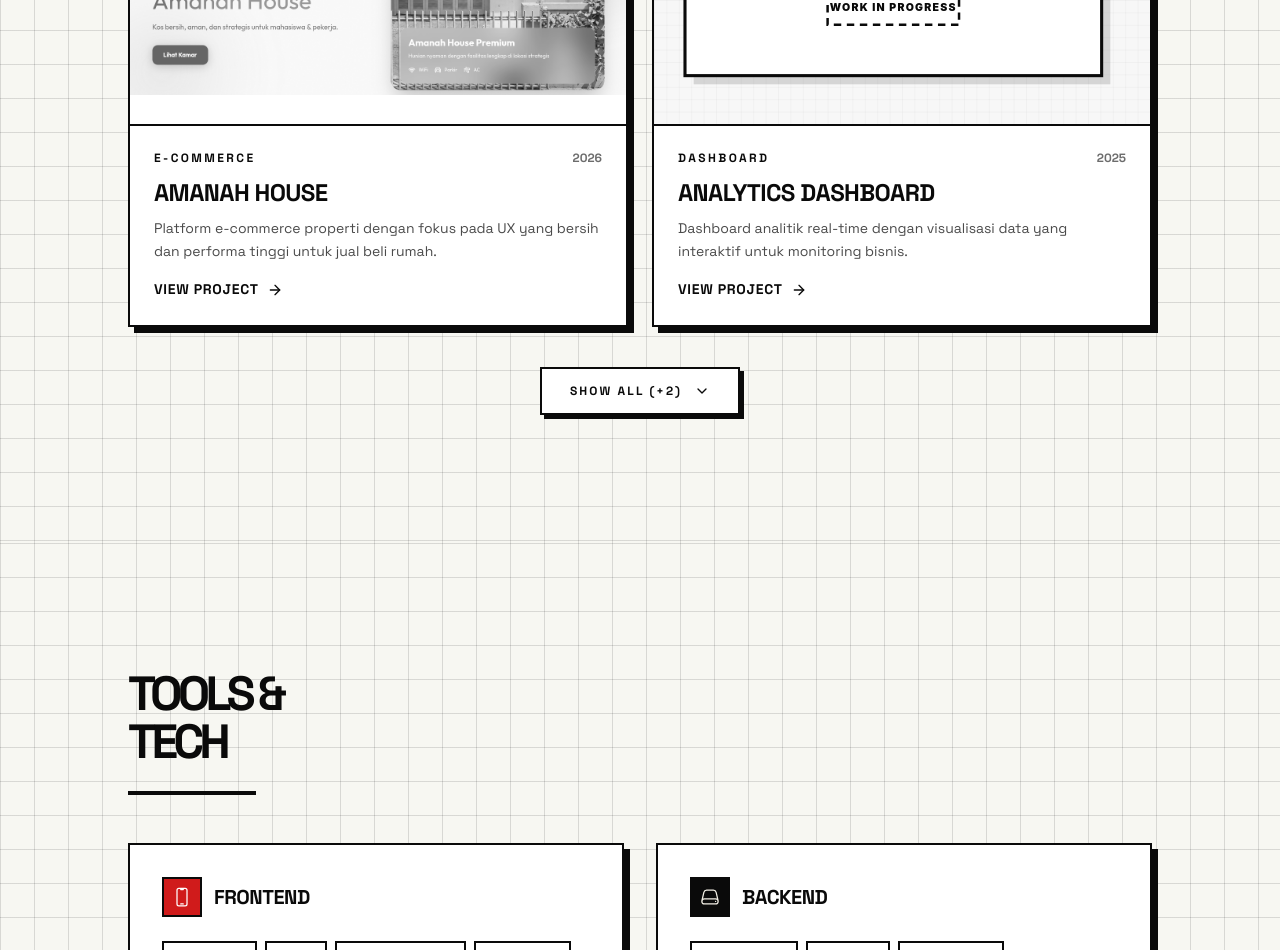
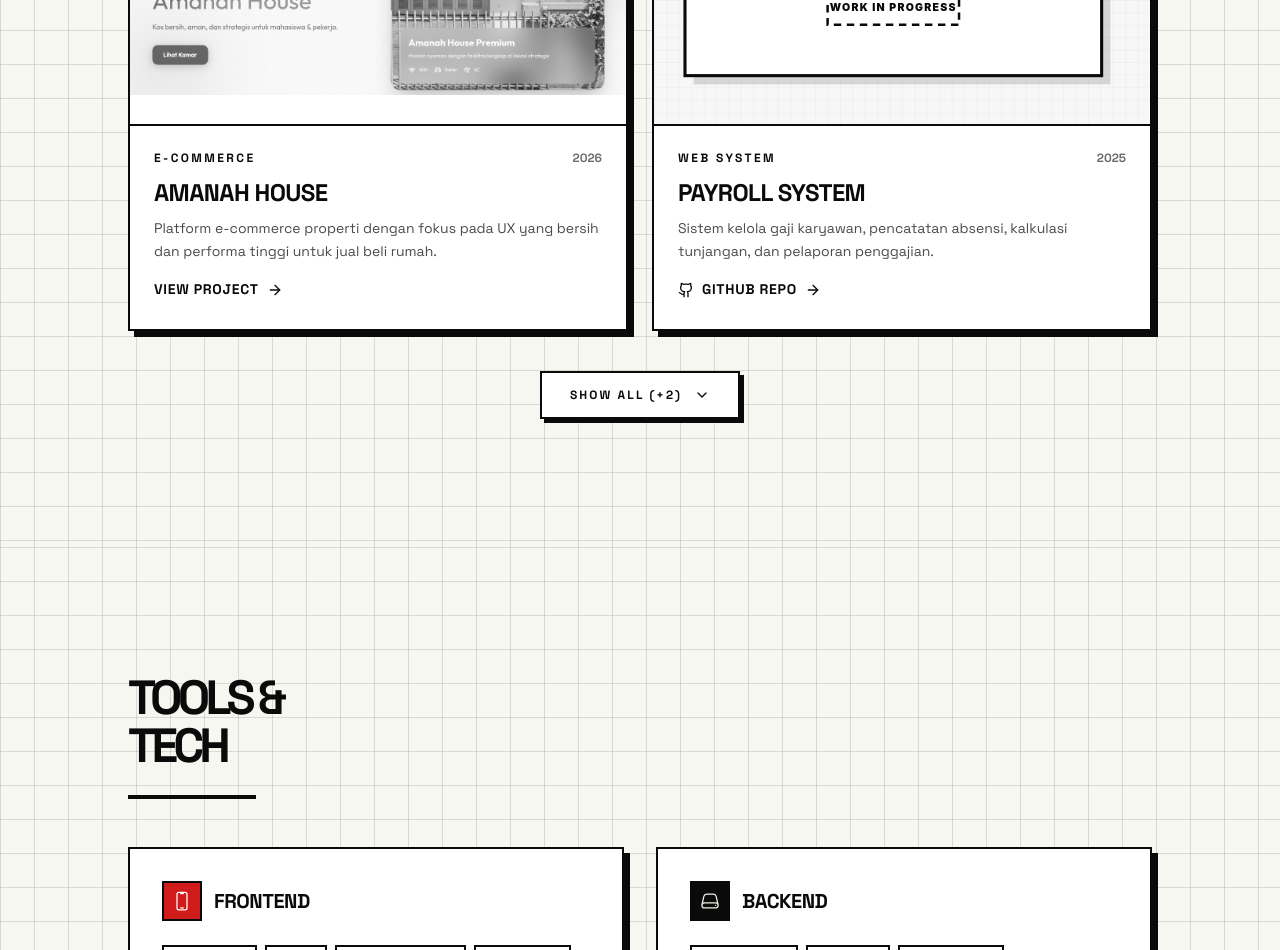
Before and after one commit to alwankapi/portfolio-v1, a Next.js app: page / in a window 1280 px wide. Shown: the part 2080-3030 px from the top of the page. Built offline with nearby package versions, Linux system fonts and the light colour scheme.

Commit message:
feat: enhance ProjectSection with GitHub links and video support in ProjectCard

```diff
--- a/components/sections/ProjectSection.jsx
+++ b/components/sections/ProjectSection.jsx
@@ -1,7 +1,7 @@
 "use client";
 
 import { AnimatePresence, motion } from "framer-motion";
-import { ArrowRight, ChevronDown } from "lucide-react";
+import { ArrowRight, ChevronDown, Github } from "lucide-react";
 import { useMemo, useState } from "react";
 import MagneticButton from "@/components/ui/MagneticButton";
 import Reveal from "@/components/ui/Reveal";
@@ -19,32 +19,31 @@ const projects = [
     tags: ["E-Commerce"],
     year: "2026",
     demo: "https://amanah-house.iceiy.com/?i=1",
-    // Locally rendered high-res mockup — no more broken external screenshot service.
     image: "/images/mockup-amanah-house.png",
   },
   {
-    title: "Analytics Dashboard",
-    desc: "Dashboard analitik real-time dengan visualisasi data yang interaktif untuk monitoring bisnis.",
-    tags: ["Dashboard"],
+    title: "Payroll System",
+    desc: "Sistem kelola gaji karyawan, pencatatan absensi, kalkulasi tunjangan, dan pelaporan penggajian.",
+    tags: ["Web System"],
     year: "2025",
-    demo: "#",
-    image: "https://picsum.photos/seed/analytics-dashboard/1600/1000.jpg",
+    github: "https://github.com/alwankapi/payroll-system",
+    image: "/images/mockup-fallback.svg",
   },
   {
-    title: "Startup Landing",
-    desc: "Halaman landing untuk startup teknologi dengan animasi modern dan tingkat konversi tinggi.",
-    tags: ["Landing Page"],
+    title: "Lost and Found App",
+    desc: "Platform penemuan dan pelaporan barang hilang untuk memudahkan pencarian dan pengembalian barang.",
+    tags: ["Web App"],
     year: "2025",
-    demo: "#",
-    image: "https://picsum.photos/seed/startup-landing-page/1600/1000.jpg",
+    github: "https://github.com/alwankapi/lost-and-found-app",
+    image: "/images/mockup-fallback.svg",
   },
   {
-    title: "Mobile App UI",
-    desc: "Desain aplikasi mobile untuk tracking aktivitas fitness dengan antarmuka minimalis.",
+    title: "Daily Activity App",
+    desc: "Aplikasi manajemen dan pencatatan aktivitas harian sederhana untuk meningkatkan produktivitas.",
     tags: ["Mobile App"],
     year: "2025",
-    demo: "#",
-    image: "https://picsum.photos/seed/mobile-fitness-app/1600/1000.jpg",
+    github: "https://github.com/alwankapi/Daily-Activity-App-sederhana",
+    image: "/images/mockup-fallback.svg",
   },
 ];
 
@@ -63,6 +62,16 @@ function ProjectCard({ project }) {
       <TiltCard max={9} scale={1.02} className="group h-full">
         <div className="project-card h-full border-2 border-ink bg-surface shadow-brutal-md transition-shadow duration-300 group-hover:shadow-brutal-xl">
           <div className="overflow-hidden border-b-2 border-ink bg-white">
+            {project.video ? (
+              <video
+                src={project.video}
+                autoPlay
+                loop
+                muted
+                playsInline
+                className="project-img aspect-[16/10] w-full object-cover grayscale transition-all duration-500"
+              />
+            ) : (
               <img
                 src={src}
                 onError={() => setSrc(FALLBACK_IMAGE)}
@@ -70,6 +79,7 @@ function ProjectCard({ project }) {
                 className="project-img aspect-[16/10] w-full object-contain grayscale transition-all duration-500"
                 loading="lazy"
               />
+            )}
           </div>
           <div className="p-5 sm:p-6">
             <div className="mb-3 flex items-center justify-between">
@@ -82,6 +92,7 @@ function ProjectCard({ project }) {
               {project.title}
             </h3>
             <p className="text-sm leading-relaxed text-muted">{project.desc}</p>
+            {project.demo ? (
               <a
                 href={project.demo}
                 target="_blank"
@@ -91,6 +102,18 @@ function ProjectCard({ project }) {
                 <span>View Project</span>
                 <ArrowRight className="h-4 w-4 transition-transform duration-200 group-hover:translate-x-1" />
               </a>
+            ) : project.github ? (
+              <a
+                href={project.github}
+                target="_blank"
+                rel="noopener noreferrer"
+                className="mt-4 inline-flex items-center gap-2 text-sm font-black uppercase tracking-wider text-ink transition-all group-hover:gap-3"
+              >
+                <Github className="h-4 w-4" />
+                <span>GitHub Repo</span>
+                <ArrowRight className="h-4 w-4 transition-transform duration-200 group-hover:translate-x-1" />
+              </a>
+            ) : null}
           </div>
         </div>
       </TiltCard>
```
Lines whose indentation alone changed are shown as unchanged.
